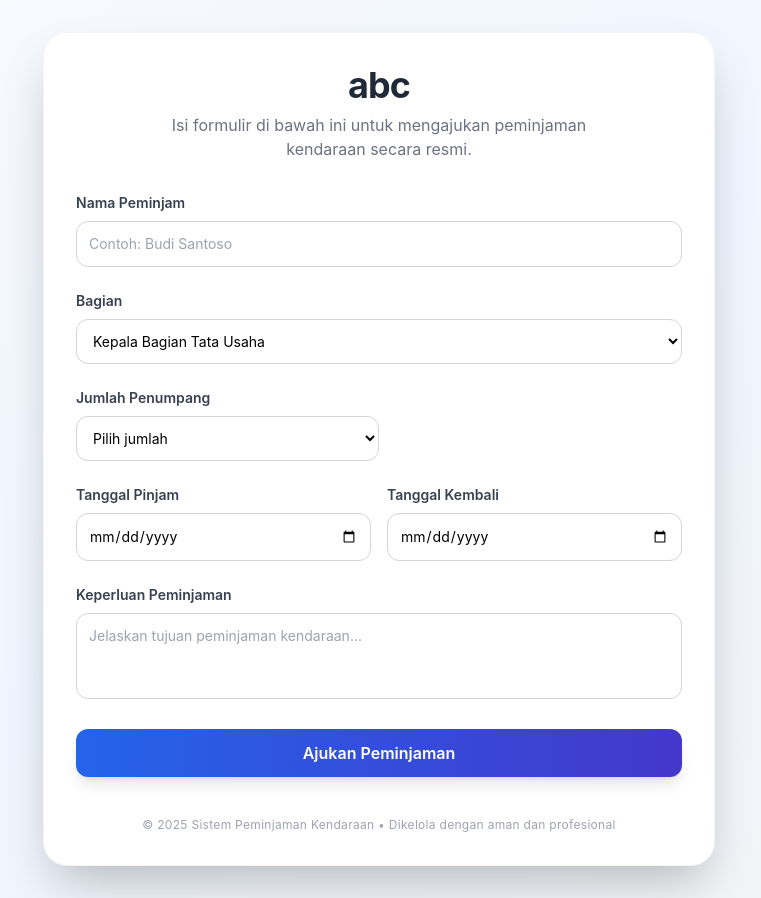
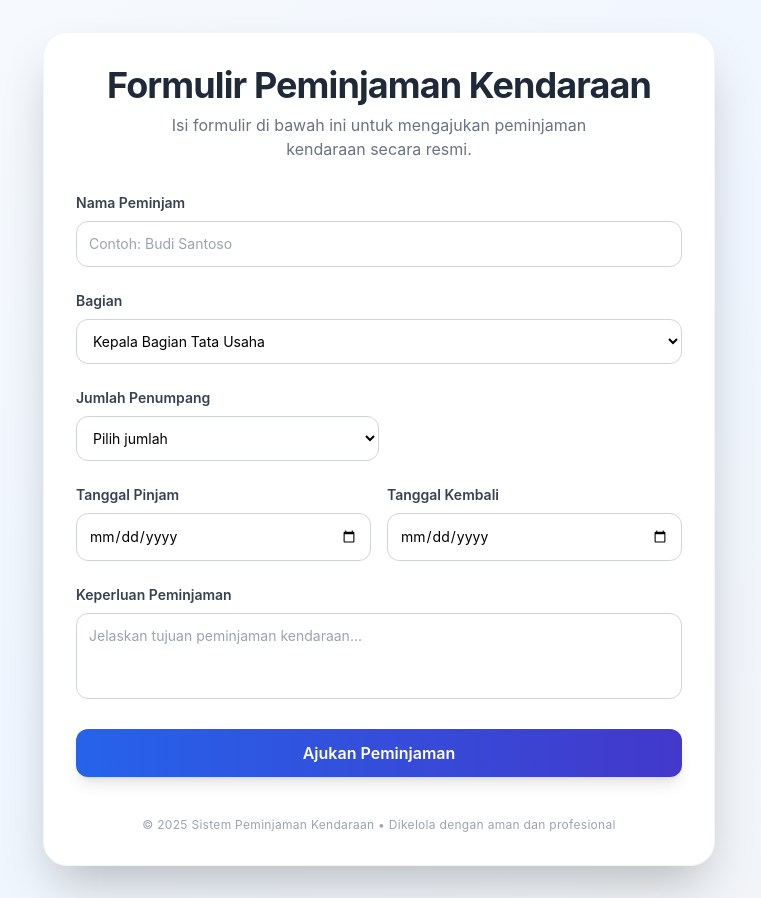
Before and after one commit to warehousebbt24-boop/Subtim_umum_bbt, a Next.js app: page /Formulir_peminjaman_kendaraaan/dashboard in a window 1280 px wide. Shown: the whole page, without its empty margins (261-1022 px from the left). Built offline with nearby package versions, Linux system fonts and the light colour scheme; no server answers.

Commit message:
update formulir

```diff
--- a/pages/Formulir_peminjaman_kendaraaan/dashboard.tsx
+++ b/pages/Formulir_peminjaman_kendaraaan/dashboard.tsx
@@ -52,7 +52,7 @@ export default function Dashboard() {
         {/* Header */}
         <div className="text-center mb-8">
           <h1 className="text-3xl sm:text-4xl font-bold text-gray-800 tracking-tight">
-            abc
+            Formulir Peminjaman Kendaraan
           </h1>
           <p className="text-gray-500 text-sm sm:text-base mt-2 max-w-md mx-auto">
             Isi formulir di bawah ini untuk mengajukan peminjaman kendaraan secara resmi.
```
